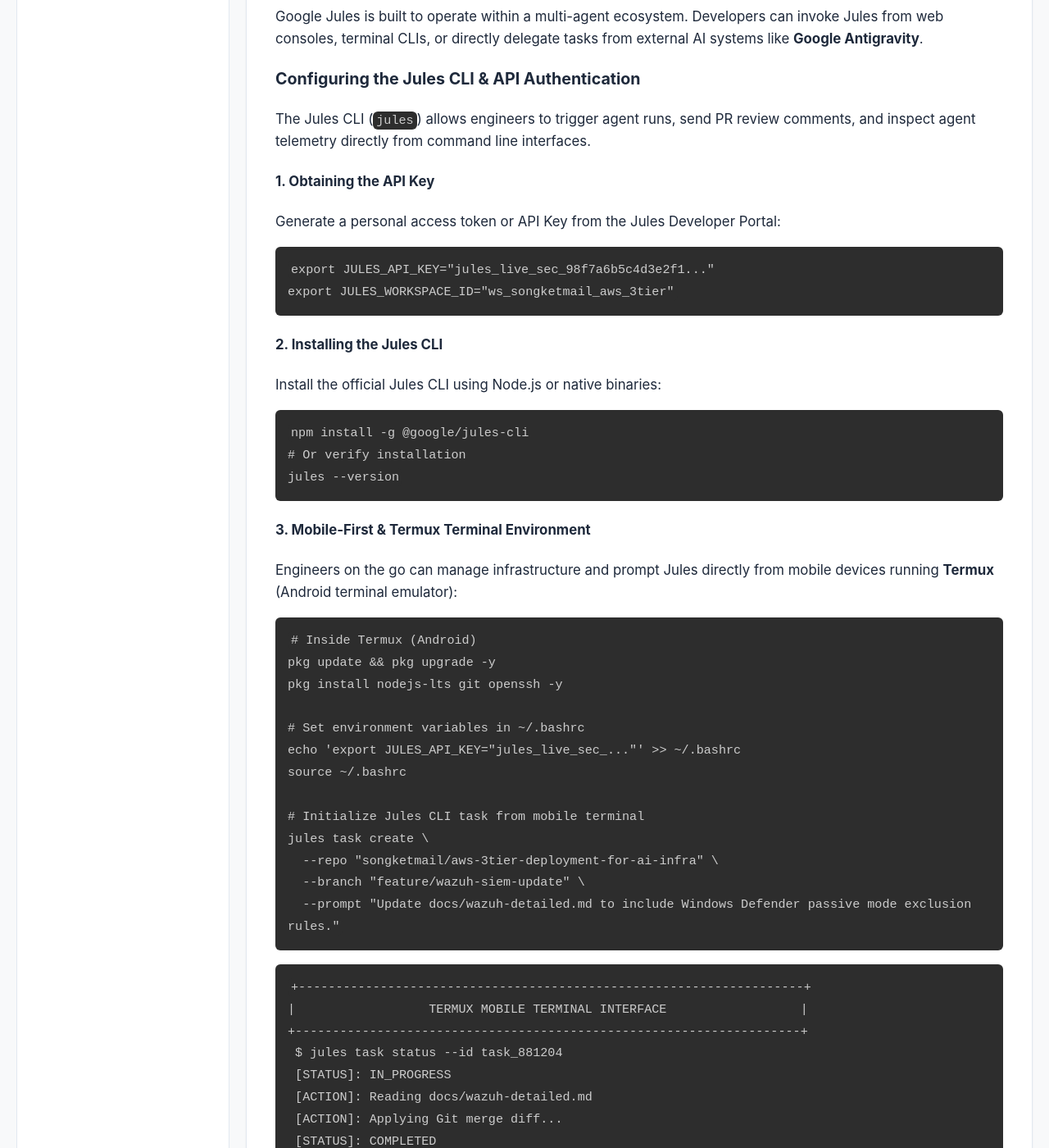
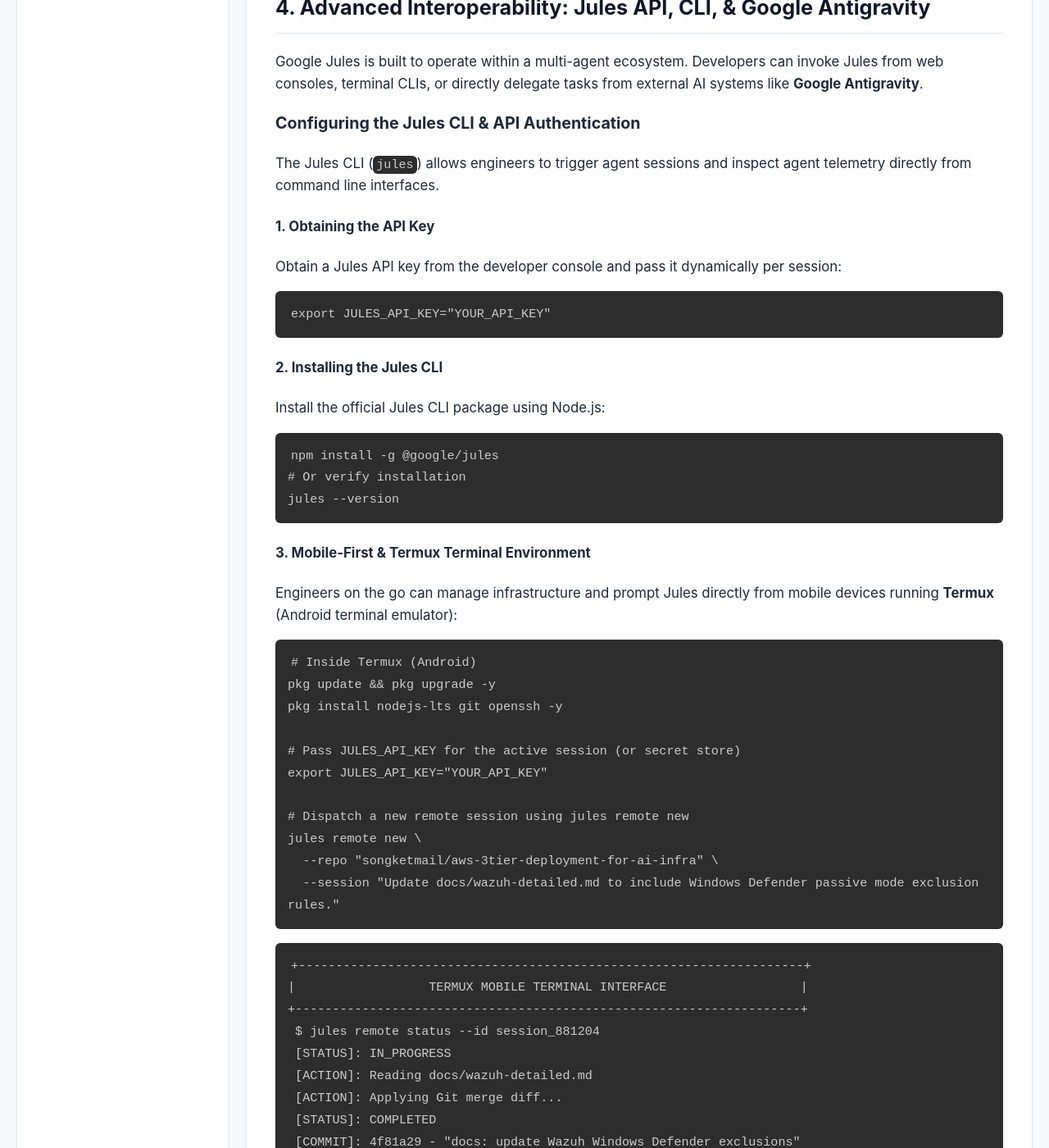
Before and after one commit to SongketMail/aws-3tier-deployment-for-ai-infra, a Jekyll site: the page built from docs/jules-platform-guide.md, in a window 1280 px wide and 1400 px high, scrolled down 6146 px. Shown: the whole window at 82% size. Built offline with Jekyll 4.4.1, drawn with Linux system fonts in a browser that asks for light colours; a script that is not in the unit is left out; some of the changed text lies outside the part shown.

Commit message:
docs: update Jules guide according to PR review feedback
Co-authored-by: google-labs-jules[bot] <161369871+google-labs-jules[bot]@users.noreply.github.com>

````diff
--- a/docs/jules-platform-guide.md
+++ b/docs/jules-platform-guide.md
@@ -22,7 +22,7 @@ Modern cloud engineering demands speed without sacrificing governance, security,
 2. **Automated Continuous Documentation:** Jekyll-based static site generator publishing directly to GitHub Pages with automated Puppeteer PDF generation and Open Knowledge Format (OKF) metadata validation.
 3. **Multi-Agent Pair Programming Synergy:** Autonomous AI collaboration where **Google Jules** operates as a senior co-engineer in the cloud and **Google Antigravity** operates as a local CLI assistant, synchronized via spatial memory and standardized Agent Skills.
 
-```
+```text
 +-----------------------------------------------------------------------------------+
 |                            HUMAN ENGINEER / ARCHITECT                             |
 +-----------------------------------------------------------------------------------+
@@ -93,7 +93,7 @@ To guarantee that AI models produce deterministic, region-aligned, and policy-co
 
 One of Google Jules' most powerful capabilities is its ability to engage in natural, iterative pair programming directly within GitHub Pull Request review threads.
 
-```
+```text
        +-----------------------------------------------------------------+
        |                        GITHUB PULL REQUEST                      |
        +-----------------------------------------------------------------+
@@ -137,15 +137,15 @@ The human engineer and Jules interact like trusted colleagues. Rather than issui
 #### Example 2: Resolving a Documentation & Link Validation Bug
 
 **Human Engineer Comment on PR #22:**
-> *@jules-agent Morning Jules! The `pytest` run failed on `test_markdown_relative_links_integrity`. Looks like the relative link in `docs/architecture.md` pointing to `docs/dr-options.md` is broken after the recent directory restructuring. Can you fix the link, run `python scripts/prepare_docs.py`, and check that `pytest` passes?*
+> *@jules-agent Morning Jules! The `pytest` run failed on `test_markdown_relative_links_integrity`. Looks like the relative link in `docs/architecture.md` pointing to `dr-options.md` was mistakenly altered. Since `architecture.md` and `dr-options.md` are sibling files inside `docs/`, can you confirm `dr-options.md` is preserved, run `python scripts/prepare_docs.py`, and check that `pytest` passes?*
 
 **Jules Autonomous Response & Execution:**
-1. Jules inspects `docs/architecture.md` and detects `[Disaster Recovery](dr-options.md)` where the file is now under `docs/dr-options.md`.
-2. Jules corrects the relative link path.
-3. Jules executes `python scripts/prepare_docs.py` to auto-format front matter across modified Markdown files.
+1. Jules inspects `docs/architecture.md` and confirms that `dr-options.md` is a sibling file within the `docs/` directory, so `[Disaster Recovery](dr-options.md)` is the correct relative link path (not `docs/dr-options.md`).
+2. Jules verifies link integrity.
+3. Jules executes `python scripts/prepare_docs.py` to format and normalize OKF YAML front matter across modified Markdown files.
 4. Jules runs `pytest tests/test_md_compliance.py` to verify green test status.
 5. Jules replies:
-   > *All fixed! Updated the relative link in `docs/architecture.md`, ran `prepare_docs.py` to ensure OKF front matter compliance, and verified that all 18 pytest checks pass cleanly.*
+   > *All verified! Confirmed that `dr-options.md` is correctly linked as a sibling document within `docs/`, formatted front matter using `prepare_docs.py`, and verified that all pytest checks pass cleanly.*
 
 #### Example 3: Iterative Pair-Programming & Conceptual Discussion
 
@@ -166,19 +166,18 @@ Google Jules is built to operate within a multi-agent ecosystem. Developers can
 
 ### Configuring the Jules CLI & API Authentication
 
-The Jules CLI (`jules`) allows engineers to trigger agent runs, send PR review comments, and inspect agent telemetry directly from command line interfaces.
+The Jules CLI (`jules`) allows engineers to trigger agent sessions and inspect agent telemetry directly from command line interfaces.
 
 #### 1. Obtaining the API Key
-Generate a personal access token or API Key from the Jules Developer Portal:
+Obtain a Jules API key from the developer console and pass it dynamically per session:
 ```bash
-export JULES_API_KEY="jules_live_sec_98f7a6b5c4d3e2f1..."
-export JULES_WORKSPACE_ID="ws_songketmail_aws_3tier"
+export JULES_API_KEY="YOUR_API_KEY"
 ```
 
 #### 2. Installing the Jules CLI
-Install the official Jules CLI using Node.js or native binaries:
+Install the official Jules CLI package using Node.js:
 ```bash
-npm install -g @google/jules-cli
+npm install -g @google/jules
 # Or verify installation
 jules --version
 ```
@@ -191,22 +190,20 @@ Engineers on the go can manage infrastructure and prompt Jules directly from mob
 pkg update && pkg upgrade -y
 pkg install nodejs-lts git openssh -y
 
-# Set environment variables in ~/.bashrc
-echo 'export JULES_API_KEY="jules_live_sec_..."' >> ~/.bashrc
-source ~/.bashrc
+# Pass JULES_API_KEY for the active session (or secret store)
+export JULES_API_KEY="YOUR_API_KEY"
 
-# Initialize Jules CLI task from mobile terminal
-jules task create \
+# Dispatch a new remote session using jules remote new
+jules remote new \
   --repo "songketmail/aws-3tier-deployment-for-ai-infra" \
-  --branch "feature/wazuh-siem-update" \
-  --prompt "Update docs/wazuh-detailed.md to include Windows Defender passive mode exclusion rules."
+  --session "Update docs/wazuh-detailed.md to include Windows Defender passive mode exclusion rules."
 ```
 
-```
+```text
 +--------------------------------------------------------------------+
 |                  TERMUX MOBILE TERMINAL INTERFACE                  |
 +--------------------------------------------------------------------+
- $ jules task status --id task_881204
+ $ jules remote status --id session_881204
  [STATUS]: IN_PROGRESS
  [ACTION]: Reading docs/wazuh-detailed.md
  [ACTION]: Applying Git merge diff...
@@ -217,9 +214,9 @@ jules task create \
 
 ### Establishing Programmatic Workflows: Google Antigravity to Jules Delegation
 
-When using **Google Antigravity** (CLI: `agy`), Antigravity can hand off heavy coding, refactoring, or documentation generation tasks to **Google Jules** via the Jules API or Model Context Protocol (MCP) bridge.
+When using **Google Antigravity** (CLI: `agy`), Antigravity can hand off heavy coding, refactoring, or documentation generation tasks to **Google Jules** via the Jules REST API or Model Context Protocol (MCP) bridge.
 
-```
+```text
 +---------------------------+                      +---------------------------+
 |    GOOGLE ANTIGRAVITY     |                      |       GOOGLE JULES        |
 |      (Local Assistant)    |                      |      (Autonomous Agent)   |
@@ -239,30 +236,57 @@ When using **Google Antigravity** (CLI: `agy`), Antigravity can hand off heavy c
 
 import os
 import requests
-import json
 
-JULES_API_URL = "https://api.jules.google.dev/v1/tasks"
-API_KEY = os.getenv("JULES_API_KEY")
+# Jules REST API endpoints
+JULES_SESSIONS_URL = "https://jules.googleapis.com/v1/sessions"
+JULES_SOURCES_URL = "https://jules.googleapis.com/v1/sources"
+
+api_key = os.getenv("JULES_API_KEY")
+if not api_key:
+    raise ValueError("JULES_API_KEY environment variable is required.")
 
 headers = {
-    "Authorization": f"Bearer {API_KEY}",
+    "X-Goog-Api-Key": api_key,
     "Content-Type": "application/json"
 }
 
+# 1. Resolve source name for target repository
+sources_resp = requests.get(JULES_SOURCES_URL, headers=headers, timeout=30)
+sources_resp.raise_for_status()
+sources_data = sources_resp.json()
+
+target_repo = "songketmail/aws-3tier-deployment-for-ai-infra"
+source_name = None
+
+for src in sources_data.get("sources", []):
+    if target_repo in src.get("githubRepository", {}).get("repository", ""):
+        source_name = src.get("name")
+        break
+
+if not source_name:
+    source_name = f"sources/github-{target_repo.replace('/', '-')}"
+
+# 2. Dispatch session request to Jules
 payload = {
-    "repository": "songketmail/aws-3tier-deployment-for-ai-infra",
-    "branch": "main",
-    "title": "Automated Security Audit & Hardening Update",
-    "instructions": (
+    "prompt": (
         "1. Check all OpenTofu modules for compliance with IMDSv2.\n"
         "2. Run prepare_docs.py to reformat headers.\n"
         "3. Execute pytest suite to confirm zero regressions."
     ),
-    "dsom_context_enabled": True
+    "sourceContext": {
+        "source": source_name,
+        "githubRepoContext": {
+            "startingBranch": "main"
+        }
+    }
 }
 
-response = requests.post(JULES_API_URL, headers=headers, json=payload)
-print(f"Task dispatched to Jules. Task ID: {response.json().get('task_id')}")
+response = requests.post(JULES_SESSIONS_URL, headers=headers, json=payload, timeout=30)
+response.raise_for_status()
+res_json = response.json()
+
+session_id = res_json.get("name") or res_json.get("id")
+print(f"Session successfully dispatched to Jules. Session ID: {session_id}")
 ```
 
 ### Multi-Agent Cross-Team PR Collaboration Patterns
@@ -293,7 +317,7 @@ Google Jules represents a fundamental shift in how software engineering is perfo
 To verify this documentation guide and its integration:
 
 ```bash
-# 1. Validate OKF Front Matter Formatting
+# 1. Format and Normalize OKF Front Matter Metadata
 python scripts/prepare_docs.py
 
 # 2. Run Test Suite (Link Integrity & Markdown Validation)
````
Also changed, not shown: other parts of docs/jules-platform-guide.md (+1 -1 lines).
